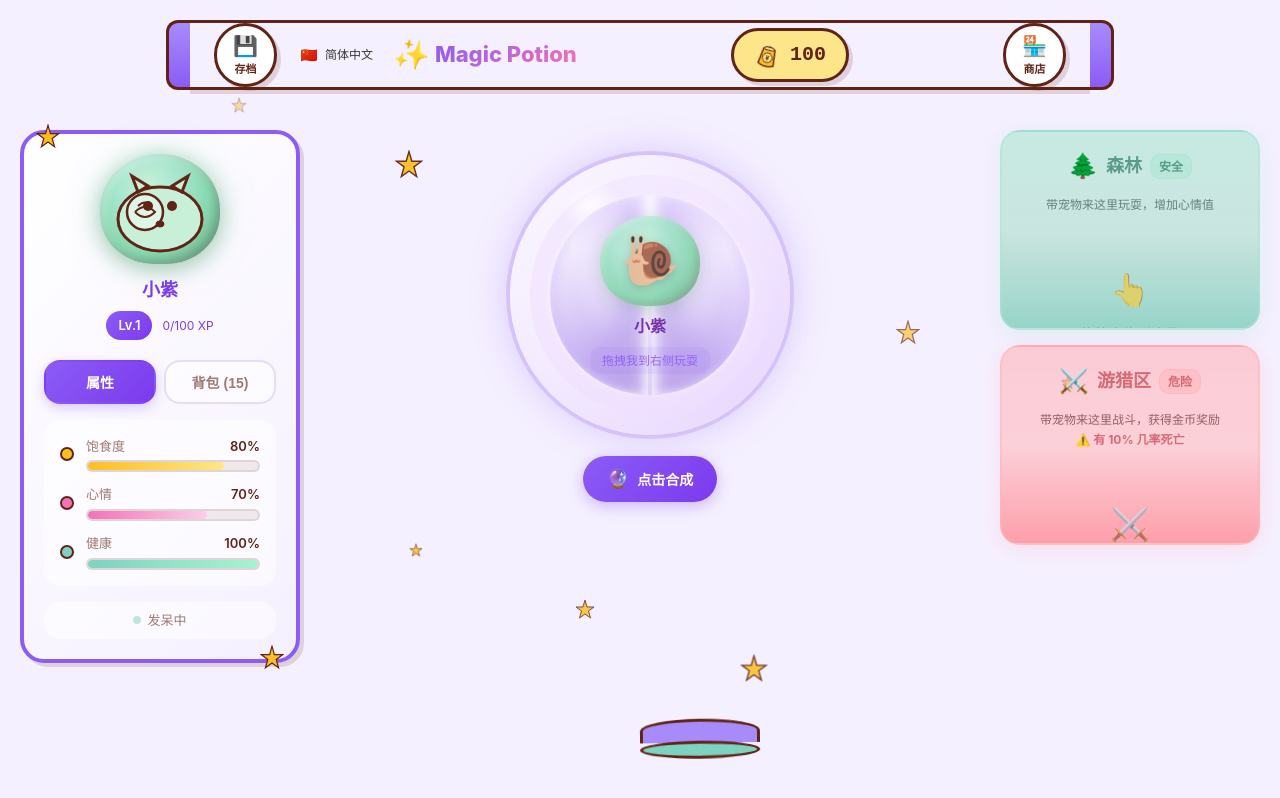
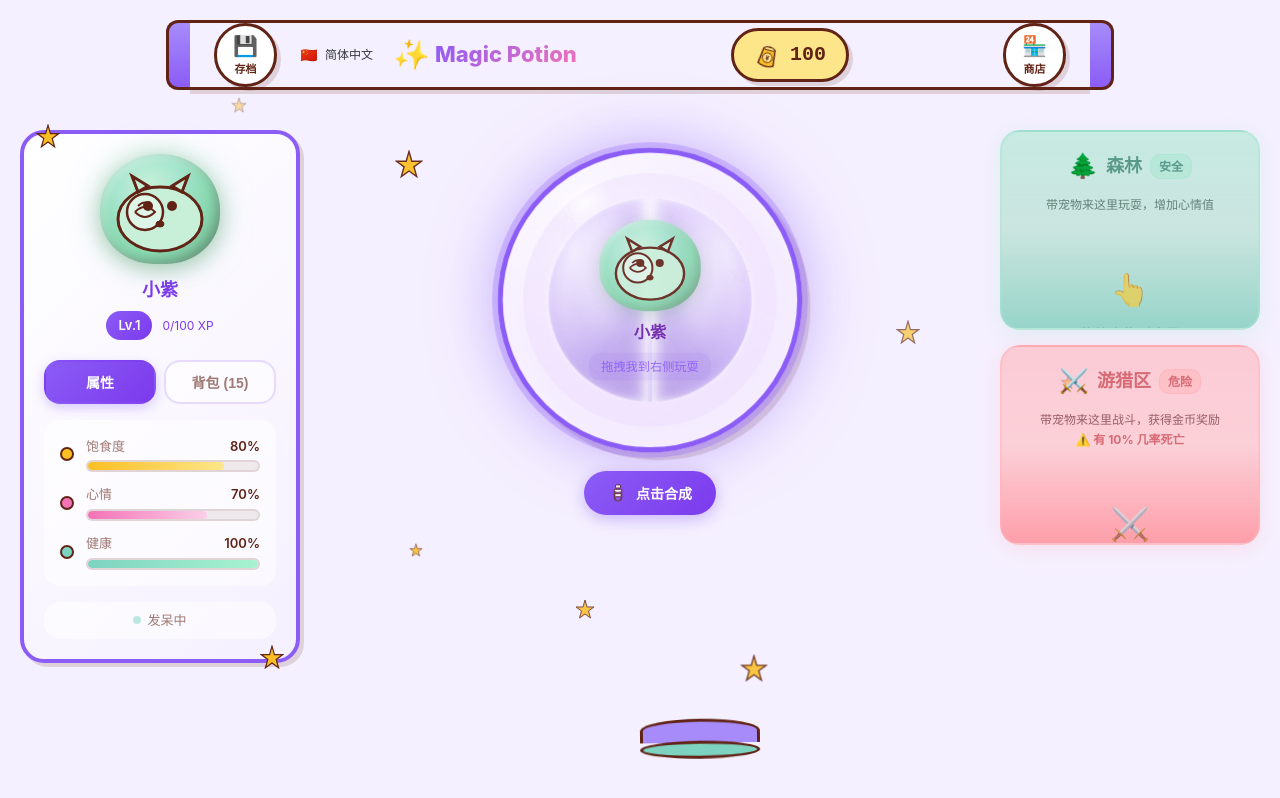
Before and after one commit to doramon6868/magic-potion, a Vue app: page / in a window 1280 px wide. Built offline with nearby package versions, Linux system fonts and the light colour scheme.

Commit message:
feat(ui): redesign crystal ball with hand-drawn glow
- Add crystal breathing animation
- Use gold highlight and absorb animation on drag-over
- Replace pet emoji with SlugcatAvatar SVG
- Replace synthesis button emoji with PotionIcon

Co-Authored-By: Claude Fable 5 <noreply@anthropic.com>

```diff
--- a/src/components/CrystalBall.vue
+++ b/src/components/CrystalBall.vue
@@ -1,7 +1,7 @@
 <!--
   CrystalBall.vue - 水晶球组件（游戏核心）
 
-  简化的水晶球设计 - 完美圆形，柔和紫色主题
+  手绘风水晶球设计 - 完美圆形，柔和紫色主题
   参考合成界面设计风格
 
   主要功能：
@@ -37,7 +37,7 @@
           @dragend="handlePetDragEnd"
         >
           <div class="simple-avatar" :style="avatarStyle">
-            <span class="simple-emoji">{{ petEmoji }}</span>
+            <SlugcatAvatar :status="gameStore.pet.status" :pet-type="petConfig?.type" :size="80" />
           </div>
           <div class="simple-name">{{ gameStore.pet.name }}</div>
           <div class="simple-hint">拖拽我到右侧玩耍</div>
@@ -45,7 +45,6 @@
 
         <!-- 宠物不在家时的提示 -->
         <div v-else class="empty-hint">
-          <span class="empty-icon">🏠</span>
           <span class="empty-text">宠物外出中</span>
         </div>
       </div>
@@ -60,7 +59,7 @@
       class="synthesis-btn"
       @click.stop="openSynthesis"
     >
-      <span class="btn-icon">🔮</span>
+      <PotionIcon class="btn-icon" rarity="epic" />
       <span class="btn-text">{{ $t('synthesis.clickToSynthesize') }}</span>
     </button>
 
@@ -74,12 +73,16 @@ import { useNotificationStore } from '../stores/notification.js'
 import { usePetCollectionStore } from '../stores/petCollection.js'
 import { getPetType } from '../config/petTypes.js'
 import ObservatoryDome from './ObservatoryDome.vue'
+import SlugcatAvatar from './icons/SlugcatAvatar.vue'
+import PotionIcon from './icons/items/PotionIcon.vue'
 
 export default {
   name: 'CrystalBall',
 
   components: {
-    ObservatoryDome
+    ObservatoryDome,
+    SlugcatAvatar,
+    PotionIcon
   },
 
   data() {
@@ -99,19 +102,10 @@ export default {
       return getPetType(petType)
     },
 
-    petEmoji() {
-      return this.petConfig?.emoji || '🐌'
-    },
-
     avatarStyle() {
-      const colors = {
-        cat: 'radial-gradient(ellipse at 40% 30%, #c8f0d8 0%, #a8e6cf 30%, #88d8b0 60%, #6b9b7a 100%)',
-        bird: 'radial-gradient(ellipse at 40% 30%, #a8e6f0 0%, #88d8e6 30%, #68c8d8 60%, #4a9ba8 100%)',
-        fox: 'radial-gradient(ellipse at 40% 30%, #ffd4a8 0%, #ffb888 30%, #e89868 60%, #b87848 100%)',
-        dragon: 'radial-gradient(ellipse at 40% 30%, #e8d8f0 0%, #d8c0e8 30%, #c8a8e0 60%, #9878b8 100%)'
-      }
+      const type = this.petConfig?.type || 'cat'
       return {
-        background: colors[this.petConfig?.type] || colors.cat
+        background: `var(--mp-pet-${type}-gradient, var(--mp-pet-cat-gradient))`
       }
     },
 
@@ -245,7 +239,7 @@ export default {
         this.gameStore.recallPet()
         // 显示宠物回家通知
         const notificationStore = useNotificationStore()
-        notificationStore.info('🏠 宠物回家了！')
+        notificationStore.info('宠物回家了！')
         return
       }
 
@@ -257,7 +251,7 @@ export default {
 
 <style scoped>
 /**
- * 水晶球样式 - 简化版完美圆形
+ * 水晶球样式 - 手绘风发光球体
  * 参考合成界面设计风格
  */
 
@@ -270,29 +264,62 @@ export default {
   padding: 20px;
 }
 
-/* 水晶球主体 - 完美圆形 */
+/* 水晶球主体 - 完美圆形，带呼吸动画 */
 .crystal-ball-body {
   position: relative;
-  width: 280px;
-  height: 280px;
+  width: 300px;
+  height: 300px;
   border-radius: 50%;
-  background: linear-gradient(135deg, #faf5ff 0%, #f3e8ff 50%, #e9d5ff 100%);
+  background: radial-gradient(
+    circle at 35% 30%,
+    rgba(255, 255, 255, 0.95) 0%,
+    rgba(243, 232, 255, 0.8) 40%,
+    rgba(232, 213, 255, 0.6) 100%
+  );
+  border: 5px solid var(--mp-purple);
   box-shadow:
     0 0 0 4px rgba(139, 92, 246, 0.2),
-    0 0 40px rgba(139, 92, 246, 0.3),
-    inset 0 0 60px rgba(255, 255, 255, 0.5),
+    0 0 50px rgba(139, 92, 246, 0.4),
+    8px 8px 0 var(--mp-shadow-color),
+    inset 0 0 60px rgba(255, 255, 255, 0.6),
     inset -10px -10px 30px rgba(139, 92, 246, 0.1);
   overflow: hidden;
   transition: all 0.3s ease;
+  animation: crystal-breathe 3s ease-in-out infinite;
 }
 
-/* 拖拽经过时的高亮效果 */
+@keyframes crystal-breathe {
+  0%, 100% {
+    transform: scale(1);
+    box-shadow:
+      0 0 0 4px rgba(139, 92, 246, 0.2),
+      0 0 50px rgba(139, 92, 246, 0.4),
+      8px 8px 0 var(--mp-shadow-color),
+      inset 0 0 60px rgba(255, 255, 255, 0.6);
+  }
+  50% {
+    transform: scale(1.02);
+    box-shadow:
+      0 0 0 6px rgba(139, 92, 246, 0.3),
+      0 0 70px rgba(139, 92, 246, 0.55),
+      8px 8px 0 var(--mp-shadow-color),
+      inset 0 0 70px rgba(255, 255, 255, 0.7);
+  }
+}
+
+/* 拖拽经过时的高亮效果 - 金色吸入动画 */
 .crystal-ball.drag-over .crystal-ball-body {
+  border-color: var(--mp-gold);
   box-shadow:
-    0 0 0 4px rgba(139, 92, 246, 0.4),
-    0 0 60px rgba(139, 92, 246, 0.5),
-    inset 0 0 60px rgba(255, 255, 255, 0.5);
-  transform: scale(1.02);
+    0 0 0 6px rgba(251, 191, 36, 0.3),
+    0 0 80px rgba(251, 191, 36, 0.5),
+    8px 8px 0 var(--mp-shadow-color);
+  animation: crystal-absorb 0.8s ease-in-out infinite;
+}
+
+@keyframes crystal-absorb {
+  0%, 100% { transform: scale(1.02); }
+  50% { transform: scale(1.06); }
 }
 
 /* 内部空间 */
@@ -368,11 +395,6 @@ export default {
     inset 2px 2px 6px rgba(255, 255, 255, 0.4);
 }
 
-.simple-emoji {
-  font-size: 48px;
-  filter: drop-shadow(0 2px 4px rgba(0, 0, 0, 0.2));
-}
-
 .simple-name {
   font-size: 16px;
   font-weight: 600;
@@ -394,11 +416,6 @@ export default {
   align-items: center;
   gap: 8px;
   color: #9ca3af;
-}
-
-.empty-icon {
-  font-size: 48px;
-  opacity: 0.5;
 }
 
 .empty-text {
@@ -429,7 +446,8 @@ export default {
 }
 
 .btn-icon {
-  font-size: 18px;
+  width: 20px;
+  height: 20px;
 }
 
 @keyframes btn-float {
```
